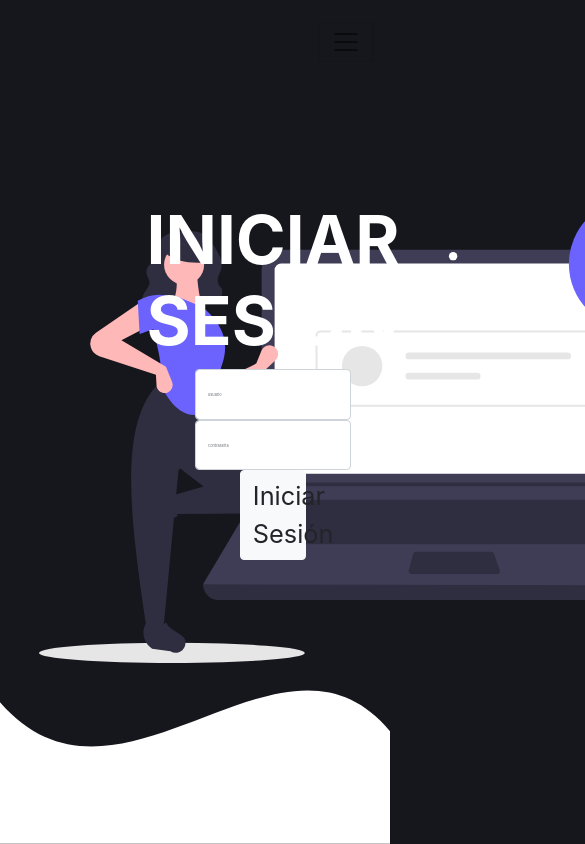
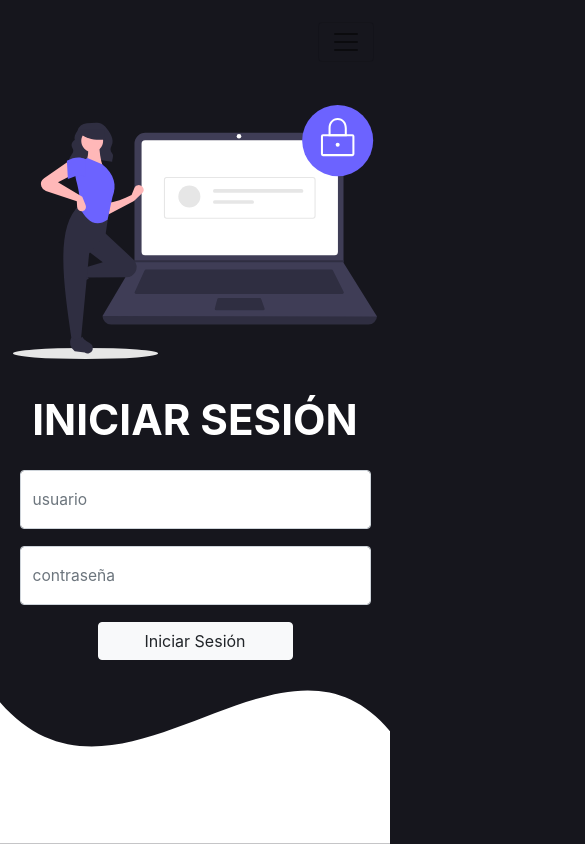
Before and after one commit to jeantpdev/crud_vehiculos_renault, a plain HTML site: page index.html in a window 390 px wide. Shown: the top 844 px of the page, 585 px wide, since content can reach past the window. Drawn offline with nearby package versions, Linux system fonts and the light colour scheme.

Commit message:
Add files via upload

```diff
--- a/estilos/principal.css
+++ b/estilos/principal.css
@@ -1,75 +1,79 @@
-*{
+* {
 	margin: 0;
 	padding: 0;
-	color:white;
+	color: white;
 }
 
-body{
+body {
 	background-color: #16161D;
 }
 
-.contenedor{
-	height: 70vh;
-	display: grid;
-    align-items: center;
-}
-
-h1{
+h1 {
 	text-transform: uppercase;
 	font-size: 8vh;
 }
 
-nav{
+nav {
 	height: 10vh;
 }
 
-.ola{
+.ola {
 	height: 20vh;
 	width: 100%;
-	top:0;
+	top: 0;
+}
+
+.navbar .navbar-toggler .navbar-toggler-icon{
+	color: white;
 }
 
 /* HEADER */
 
-.navbar-brand{
+.navbar-brand {
 	color: white !important;
 	font-size: 5vh;
 }
 
-.navbar li a{
-	color:white !important;
+.navbar li a {
+	color: white !important;
 	font-size: 5vh;
 	float: right;
 }
 
 /* SECCION PRINCIPAL */
 
-.modal-h1{
-	color:black;
+.modal-h1 {
+	color: black;
 	text-align: center;
 }
 
-.modal-p{
-	color:black;
+.modal-p {
+	color: black;
 	text-align: center;
 	font-size: 20px;
 }
 
-.contenido{
+.contenedor {
+	height: 70vh;
+	display: grid;
+	align-items: center;
 	display: grid;
 	grid-template-areas:
 		"imagen contenido";
-	grid-template-columns: 40vw 40vw;
-	justify-content: center;
+	grid-template-columns: 1fr 1fr;
+	justify-items: center;
 }
 
-.principal-imagen{
-	display: grid;
+.principal-imagen {
 	grid-area: imagen;
-	align-items: end;
 }
 
-.principal-contenido{
+.principal__imagen {
+	height: 55vh;
+	width: auto;
+}
+
+.principal-formulario {
 	grid-area: contenido;
 	display: grid;
 	align-items: center;
@@ -79,77 +83,83 @@ nav{
 		"titulo"
 		"correo"
 		"contra"
-	"texto"
 		"boton";
+		row-gap: 2vh;
 }
 
-.principal-titulo{
+.principal-formulario .principal-titulo {
 	grid-area: titulo;
 }
 
-.principal-entrada-correo{
+.principal__titulo {
+	font-weight: bold;
+	color: #FFFF;
+}
+
+.principal-formulario .principal-correo {
 	grid-area: correo;
 }
 
-.principal-entrada-contra{
+.principal-formulario .principal-contra {
 	grid-area: contra;
 }
 
-.principal-texto{
-	grid-area: texto;
-}
-
-.principal-boton{
+.principal-formulario .principal-boton {
 	grid-area: boton;
 }
 
-.principal-contenido input{
+.principal-formulario .principal-contra input, .principal-formulario .principal-correo input {
 	height: 6vh;
 	width: 40vw;
 	font-size: 1vw;
 }
 
-.principal-contenido button{
+.principal-formulario .principal-boton button {
 	width: 17vw;
 }
 
-.principal-boton .btn-light{
-	font-size: 3vh;
-}
-
-.principal__imagen{
-	height: 55vh;
-	width: auto;
-}
-
-.principal__h1{
-	font-weight: bold;
-	color: #FFFF;
-}
-
-.principal__texto{
-	font-size: 3vh;
-}
-.principal__texto span{
-	color:lightblue;
-}
 
 
 @media only screen and (max-width: 600px) {
 
-	#principal{
-		height: 120%;
+
+	.contenedor {
+		height: 70vh;
+		display: grid;
+		align-items: center;
+		display: grid;
+		grid-template-areas:
+			"imagen"
+			"contenido";
+		grid-template-columns: auto;
+		grid-template-rows: 1fr 1fr;
 	}
 
-	.principal-h1{
-		margin-top: 50px;
+	.principal-imagen {
+		grid-area: imagen;
 	}
 
-	.principal-imagen{
+	.principal__imagen {
 		height: 30vh;
-		margin-top: 0px;
-		margin-right: 0px;
+		width: auto;
 	}
 
+	.principal-titulo {
+		text-align: center;
+	}
+
+	.principal__titulo{
+		font-size: 5vh;
+	}
+
+	.principal-formulario .principal-contra input, .principal-formulario .principal-correo input {
+		height: 7vh;
+		width: 90vw;
+		font-size: 4vw;
+	}
+
+	.principal-formulario .principal-boton button {
+		width: 50vw;
+	}
 
 }
--- a/index.html
+++ b/index.html
@@ -30,40 +30,29 @@
 	</header>
 
 	<!-- pantalla principal -->
-	<section id="principal">
+	<section id="pagina-principal">
 		<div class="contenedor">
-			<div class="contenido">
 			<div class="principal-imagen">
 				<img src="imagenes/register.svg" class="principal__imagen">
 			</div>
-				<div class="principal-contenido">
+			<div class="principal-formulario">
 				<div class="principal-titulo">
-						<h1 class="principal__h1">Iniciar Sesión</h1>
+					<h1 class="principal__titulo">Iniciar Sesión</h1>
 				</div>
 
-					<div class="principal-entrada-correo">
-						<input type="email" id="correo_iniciar_sesion" placeholder="usuario"
-							class="form-control">
-
+				<div class="principal-correo">
+					<input type="email" id="correo_iniciar_sesion" placeholder="usuario" class="form-control">
 				</div>
 
-					<div class="principal-entrada-contra">
-						<input type="password" id="contrasena_iniciar_sesion" placeholder="contraseña"
-							class="form-control">
+				<div class="principal-contra">
+					<input type="password" id="contrasena_iniciar_sesion" placeholder="contraseña" class="form-control">
 				</div>
-					<!--
-					<div id="contenido">
-
-					</div>
-					PROBLEMAS EN MODO RESPONSIVE-->
 
 				<div class="principal-boton">
-						<!--Boton con función de ingresar al usuario -->
 					<button id="iniciarSesion" class="btn btn-light">Iniciar Sesión</button>
 				</div>
 
 
-				</div>
 			</div>
 		</div>
 		<div><svg class="ola" viewBox="0 0 500 150" preserveAspectRatio="none">
@@ -78,8 +67,12 @@
 	<script type="text/javascript" src="javascript/valid-sesion.js" async></script>
 	<!-- Scripts externos -->
 	<script src="https://cdn.jsdelivr.net/npm/axios/dist/axios.min.js"></script>
-	<script src="https://code.jquery.com/jquery-3.5.1.slim.min.js"integrity="sha384-DfXdz2htPH0lsSSs5nCTpuj/zy4C+OGpamoFVy38MVBnE+IbbVYUew+OrCXaRkfj"crossorigin="anonymous"></script>
-	<script src="https://cdn.jsdelivr.net/npm/bootstrap@4.5.3/dist/js/bootstrap.bundle.min.js" integrity="sha384-ho+j7jyWK8fNQe+A12Hb8AhRq26LrZ/JpcUGGOn+Y7RsweNrtN/tE3MoK7ZeZDyx"crossorigin="anonymous"></script>
+	<script src="https://code.jquery.com/jquery-3.5.1.slim.min.js"
+		integrity="sha384-DfXdz2htPH0lsSSs5nCTpuj/zy4C+OGpamoFVy38MVBnE+IbbVYUew+OrCXaRkfj"
+		crossorigin="anonymous"></script>
+	<script src="https://cdn.jsdelivr.net/npm/bootstrap@4.5.3/dist/js/bootstrap.bundle.min.js"
+		integrity="sha384-ho+j7jyWK8fNQe+A12Hb8AhRq26LrZ/JpcUGGOn+Y7RsweNrtN/tE3MoK7ZeZDyx"
+		crossorigin="anonymous"></script>
 
 
 </body>
```
Also changed, not shown: estilos/index.css (line endings or trailing spaces). Lines whose indentation alone changed are shown as unchanged.
